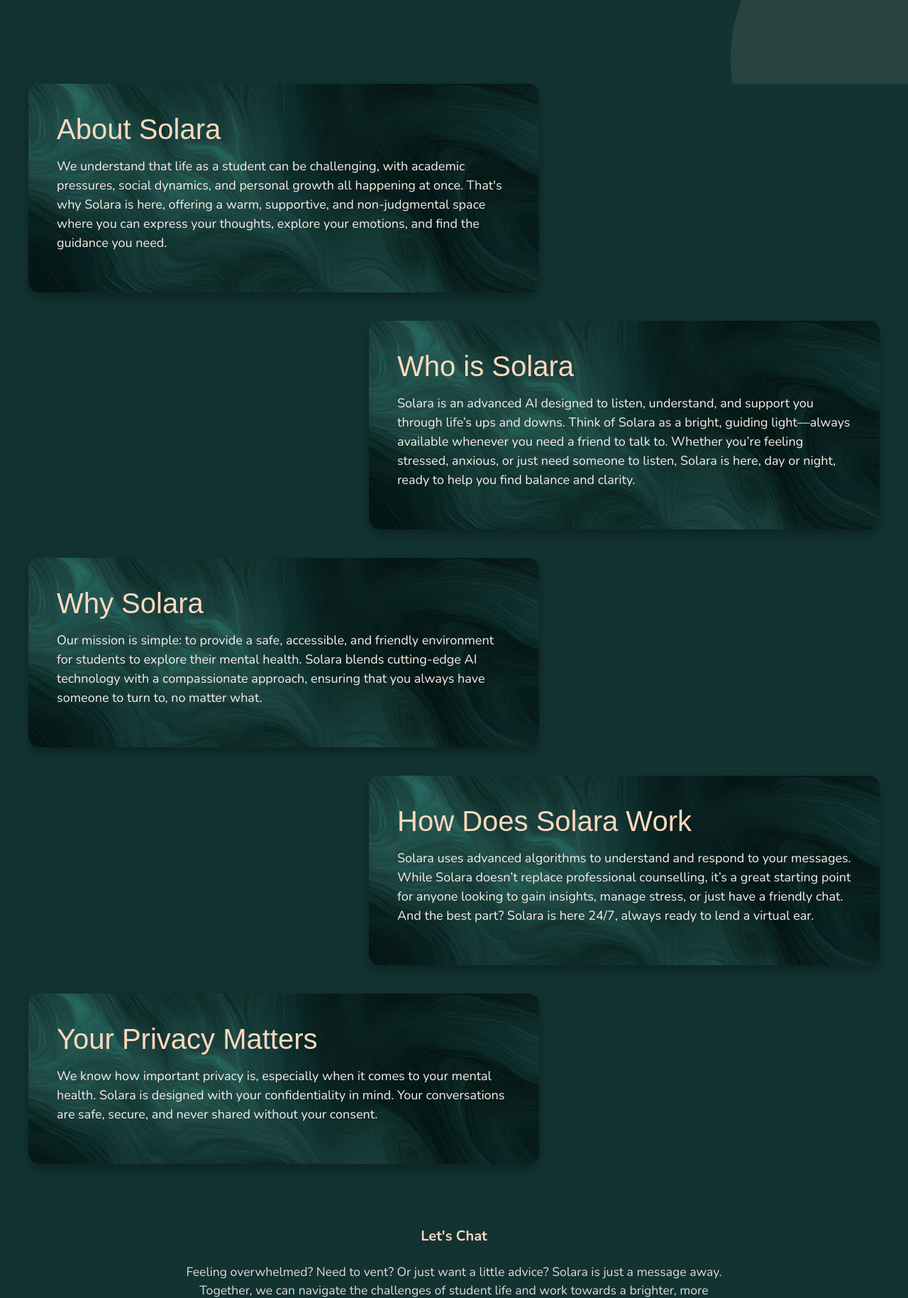
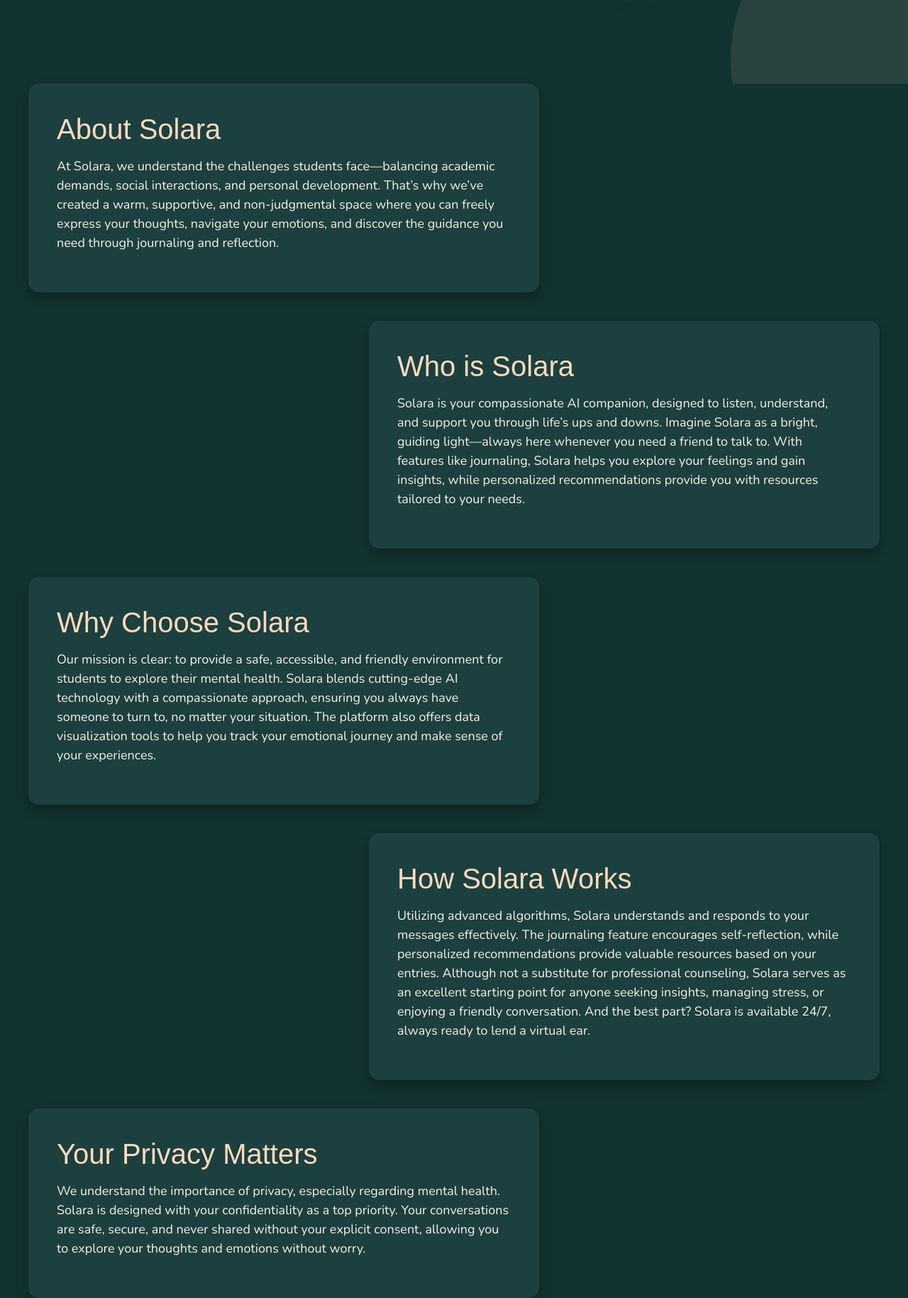
Before and after one commit to WambiruL/solara_ai, a Django app: page / in a window 1280 px wide. Shown: the part 788-2617 px from the top of the page at 71% size. Run offline with Django 5.2, Linux system fonts and the light colour scheme; some libraries are stand-ins or nearby versions; some web fonts are replaced.

Commit message:
reword the about

```diff
--- a/static/landing_page.css
+++ b/static/landing_page.css
@@ -296,9 +296,9 @@ body{
     padding-top: 40px;
     padding: 40px;
     background-color: rgba(29, 66, 65, 0.9);
-    background-image: url('Images/Lux-7.jpg');
+    /* background-image: url('Images/Lux-7.jpg');
     background-blend-mode: hard-light;
-    background-size: cover;
+    background-size: cover; */
     border-radius: 15px;
     box-shadow: 0 8px 16px rgba(0, 0, 0, 0.3);
     transition: transform 0.3s ease-in-out;
--- a/templates/index.html
+++ b/templates/index.html
@@ -74,32 +74,27 @@
 <section class="about-solara-section" id="about">
     <div class="about-content-container about-solara" data-aos="fade-right" data-aos-duration="1000">
         <h2>About Solara</h2>
-        <p>We understand that life as a student can be challenging, with academic pressures, social dynamics, and personal growth all happening at once. That's why Solara is here, offering a warm, supportive, and non-judgmental space where you can express your thoughts, explore your emotions, and find the guidance you need.</p>
+        <p>At Solara, we understand the challenges students face—balancing academic demands, social interactions, and personal development. That’s why we’ve created a warm, supportive, and non-judgmental space where you can freely express your thoughts, navigate your emotions, and discover the guidance you need through journaling and reflection.</p>
     </div>
 
     <div class="about-content-container who-solara" data-aos="fade-left" data-aos-duration="1000">
         <h2>Who is Solara</h2>
-        <p>Solara is an advanced AI designed to listen, understand, and support you through life’s ups and downs. Think of Solara as a bright, guiding light—always available whenever you need a friend to talk to. Whether you’re feeling stressed, anxious, or just need someone to listen, Solara is here, day or night, ready to help you find balance and clarity.</p>
+        <p>Solara is your compassionate AI companion, designed to listen, understand, and support you through life’s ups and downs. Imagine Solara as a bright, guiding light—always here whenever you need a friend to talk to. With features like journaling, Solara helps you explore your feelings and gain insights, while personalized recommendations provide you with resources tailored to your needs.</p>
     </div>
 
     <div class="about-content-container why-solara" data-aos="fade-right" data-aos-duration="1000">
-        <h2>Why Solara</h2>
-        <p>Our mission is simple: to provide a safe, accessible, and friendly environment for students to explore their mental health. Solara blends cutting-edge AI technology with a compassionate approach, ensuring that you always have someone to turn to, no matter what.</p>
+        <h2>Why Choose Solara</h2>
+        <p>Our mission is clear: to provide a safe, accessible, and friendly environment for students to explore their mental health. Solara blends cutting-edge AI technology with a compassionate approach, ensuring you always have someone to turn to, no matter your situation. The platform also offers data visualization tools to help you track your emotional journey and make sense of your experiences.</p>
     </div>
 
     <div class="about-content-container how-solara" data-aos="fade-left" data-aos-duration="1000">
-        <h2>How Does Solara Work</h2>
-        <p>Solara uses advanced algorithms to understand and respond to your messages.
-            While Solara doesn’t replace professional counselling, it’s a great starting point
-            for anyone looking to gain insights, manage stress, or just have a friendly chat.
-            And the best part? Solara is here 24/7, always ready to lend a virtual ear.</p>
+        <h2>How Solara Works</h2>
+        <p>Utilizing advanced algorithms, Solara understands and responds to your messages effectively. The journaling feature encourages self-reflection, while personalized recommendations provide valuable resources based on your entries. Although not a substitute for professional counseling, Solara serves as an excellent starting point for anyone seeking insights, managing stress, or enjoying a friendly conversation. And the best part? Solara is available 24/7, always ready to lend a virtual ear.</p>
     </div>
 
     <div class="about-content-container privacy-solara" data-aos="fade-right" data-aos-duration="1000">
         <h2>Your Privacy Matters</h2>
-        <p>We know how important privacy is, especially when it comes to your
-            mental health. Solara is designed with your confidentiality in mind.
-            Your conversations are safe, secure, and never shared without your consent.</p>
+        <p>We understand the importance of privacy, especially regarding mental health. Solara is designed with your confidentiality as a top priority. Your conversations are safe, secure, and never shared without your explicit consent, allowing you to explore your thoughts and emotions without worry.</p>
     </div>
 
     <div class="about-footer" data-aos="fade-down" data-aos-duration="1000">
```
